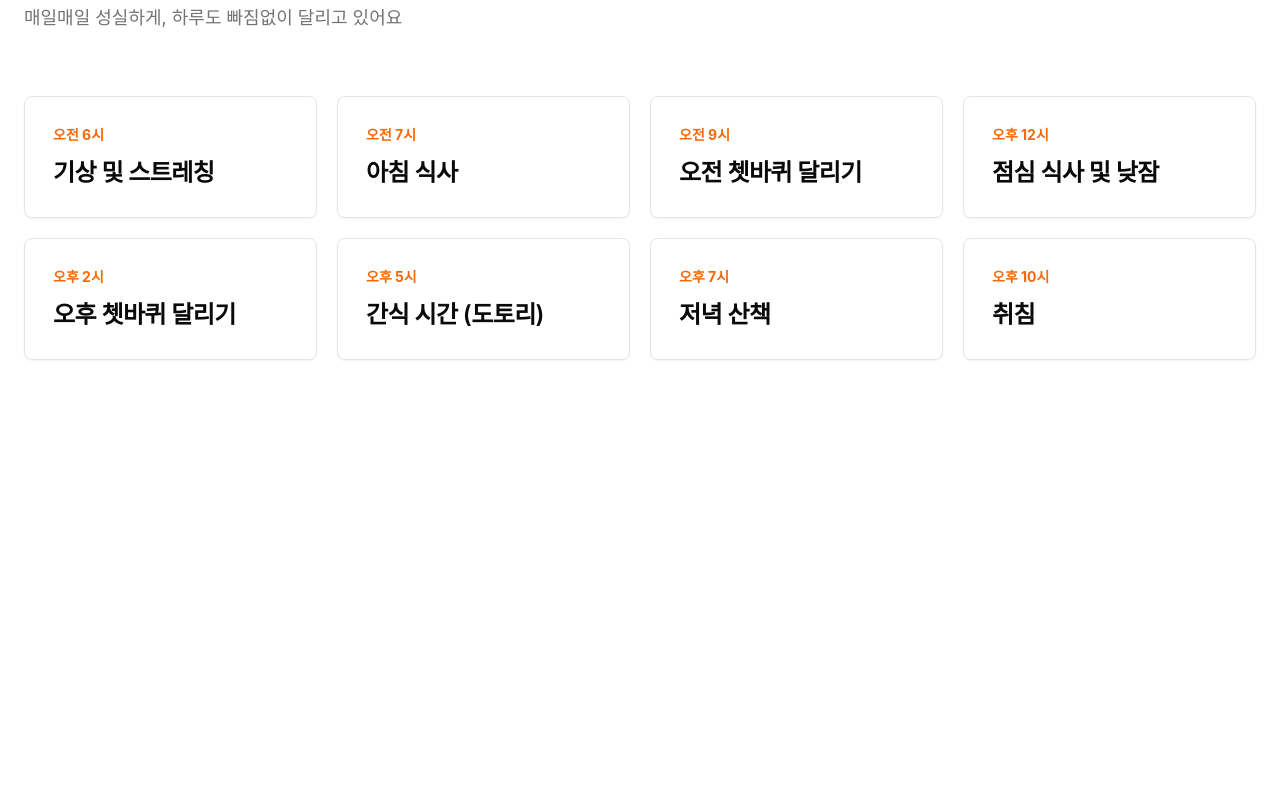
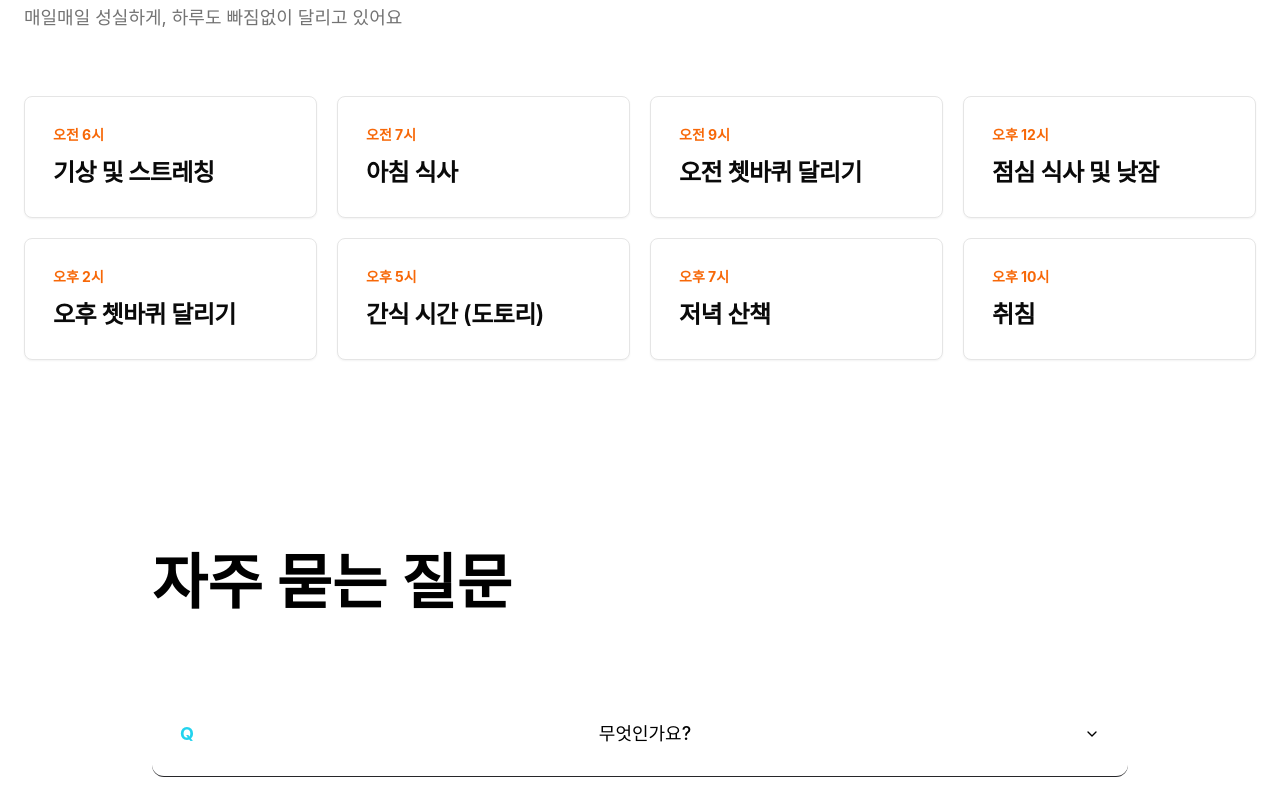
Before and after one commit to helloa1109/monorepo, a Next.js app in the folder apps/web/: page / in a window 1280 px wide. Shown: the part 2000-2797 px from the top of the page. Before the commit the page ends 2456 px from the top, so only its background shows below. Built offline with nearby package versions, Linux system fonts and the light colour scheme.

Commit message:
feat: faq section

```diff
--- a/apps/web/src/app/page.tsx
+++ b/apps/web/src/app/page.tsx
@@ -2,11 +2,13 @@
 
 import { useEffect, useState } from 'react';
 
+import { FAQSection } from '@/components/FAQSection';
 import { Header } from '@/components/Header';
 import { HeroSection } from '@/components/HeroSection';
 import { IntroLoader } from '@/components/IntroLoader';
 import { SecondSection } from '@/components/SecondSection';
 import { ThirdSection } from '@/components/ThirdSection';
+
 
 export default function Home() {
   const [showIntro, setShowIntro] = useState(true);
@@ -40,6 +42,7 @@ export default function Home() {
         <HeroSection />
         <SecondSection />
         <ThirdSection />
+        <FAQSection />
       </main>
     </>
   );
--- /dev/null
+++ b/apps/web/src/components/FAQSection.tsx
@@ -0,0 +1,38 @@
+import { Accordion, AccordionContent, AccordionItem, AccordionTrigger, ScrollReveal } from "@mono/ui";
+
+export function FAQSection() {
+  return (
+    <section className="py-24 px-6 max-w-5xl mx-auto">
+        <ScrollReveal>
+          <h2 className="text-4xl md:text-6xl font-bold mb-20">자주 묻는 질문</h2>
+        </ScrollReveal>
+
+        <Accordion type="single" collapsible className="space-y-5">
+          {[
+            { q: '무엇인가요?', a: 'IT 동아리입니다.' },
+            { q: '어떻게 진행되나요?', a: '온라인으로 진행됩니다.' },
+            { q: '실력이 어느 정도 되어야 하나요?', a: '열정만 있으면 됩니다.' },
+            { q: '어떻게 진행되나요?', a: '첫 주에 진행됩니다.' },
+            { q: '어떻게 진행되나요?', a: '열정만 있으면 됩니다.' },
+            { q: '어떻게 진행되나요?', a: '열정만 있으면 됩니다.' },
+            { q: '어떻게 진행되나요?', a: '열정만 있으면 됩니다.' },
+          ].map((item, index) => (
+            <ScrollReveal key={index} delay={0.05 * index}>
+              <AccordionItem
+                value={`item-${index}`}
+                className="bg-#9E9E9E border-zinc-800 rounded-xl px-7 py-1 data-[state=open]:border-cyan-400/60 transition-all duration-300"
+              >
+                <AccordionTrigger className="hover:no-underline text-left py-6 text-base md:text-lg">
+                  <span className="text-cyan-400 mr-3 font-bold">Q</span>
+                  {item.q}
+                </AccordionTrigger>
+                <AccordionContent className="text-gray-400 pb-6 pl-7 text-base">
+                  {item.a}
+                </AccordionContent>
+              </AccordionItem>
+            </ScrollReveal>
+          ))}
+        </Accordion>
+      </section>
+  );
+}
--- a/apps/web/src/components/Header.tsx
+++ b/apps/web/src/components/Header.tsx
@@ -6,7 +6,7 @@ export function Header() {
   return (
     <header className="fixed top-0 left-0 right-0 z-50 px-6 py-4 flex items-center justify-between backdrop-blur-sm">
       <div className="flex items-center gap-2">
-        <div className="w-10 h-10 rounded-full border-2 border-white flex items-center justify-center">
+        <div className="w-10 h-10 rounded-full border-2 border-black flex items-center justify-center">
           <span className="text-lg font-bold">H</span>
         </div>
       </div>
--- a/apps/web/src/components/HeroSection.tsx
+++ b/apps/web/src/components/HeroSection.tsx
@@ -1,18 +1,11 @@
-// File: apps/web/src/components/HeroSection.tsx
 'use client';
 
 import { Button , ChevronDown} from '@mono/ui';
 
 export function HeroSection() {
   return (
-    // 배경을 기본 --background 색상 (흰색)으로 설정 (body 기본값 따름)
     <section className="relative h-screen flex items-center justify-center overflow-hidden bg-background">
-      {/* 배경 그라데이션 제거 또는 라이트 테마에 맞게 수정 (여기서는 제거) */}
-      {/* <div className="absolute inset-0 bg-gradient-to-b from-white via-gray-50 to-gray-100 z-10" /> */}
-
-      {/* Enhanced decorative floating elements */}
-      <div className="absolute inset-0 z-0 opacity-70"> {/* 라이트 테마에서 잘 보이도록 투명도 조정 */}
-        {/* 장식 요소 색상을 오렌지 계열 및 라이트 테마에 맞게 조정 */}
+      <div className="absolute inset-0 z-0 opacity-70">
         <div className="absolute top-[20%] left-[15%] w-48 h-48 rounded-full bg-orange-500/20 blur-[100px] animate-pulse" />
         <div className="absolute top-[30%] right-[20%] w-56 h-56 rounded-full bg-amber-500/15 blur-[120px] animate-pulse" style={{ animationDelay: '1s' }} />
         <div className="absolute bottom-[25%] left-[35%] w-52 h-52 rounded-full bg-yellow-500/10 blur-[110px] animate-pulse" style={{ animationDelay: '0.5s' }} />
@@ -20,23 +13,19 @@ export function HeroSection() {
         <div className="absolute bottom-[35%] right-[25%] w-44 h-44 rounded-full bg-orange-400/15 blur-[100px] animate-pulse" style={{ animationDelay: '2s' }} />
       </div>
 
-      {/* 텍스트 색상을 기본 foreground 색상 (검은색)으로 변경 */}
       <div className="relative z-20 text-center px-6 text-foreground">
         <h1 className="text-6xl md:text-8xl lg:text-9xl font-black mb-8 leading-tight tracking-tight ">
           <span className="block">TS+NEXT</span>
           <span className="block">TEXT WRITE</span>
-          {/* 부제목 색상을 muted-foreground (회색)로 변경 */}
           <span className="block text-base md:text-lg font-normal mt-6 tracking-widest text-muted-foreground">HELLO WORLD</span>
         </h1>
         <Button
           variant="outline"
-          // 버튼 스타일을 라이트 테마 및 오렌지 primary 색상에 맞게 수정
           className="rounded-full border-2 border-border hover:border-primary hover:bg-primary/10 text-foreground px-10 py-7 mt-12 text-base transition-all duration-300"
         >
           sang hyuk
         </Button>
         <div className="mt-24">
-          {/* 아이콘 색상을 muted-foreground (회색)로 변경 */}
           <ChevronDown className="w-8 h-8 mx-auto animate-bounce text-muted-foreground" />
         </div>
       </div>
--- a/apps/web/src/components/IntroLoader.tsx
+++ b/apps/web/src/components/IntroLoader.tsx
@@ -35,7 +35,7 @@ export function IntroLoader({ onComplete }: IntroLoaderProps) {
       {/* Spinner */}
       <div className="relative w-16 h-16 animate-in fade-in zoom-in-95 duration-700 delay-300">
         <div className="absolute inset-0 border-4 border-zinc-800 rounded-full" />
-        <div className="absolute inset-0 border-4 border-transparent border-t-cyan-400 rounded-full animate-spin" />
+        <div className="absolute inset-0 border-4 border-transparent border-t-orange-400 rounded-full animate-spin" />
       </div>
 
       {/* Subtitle */}
```
